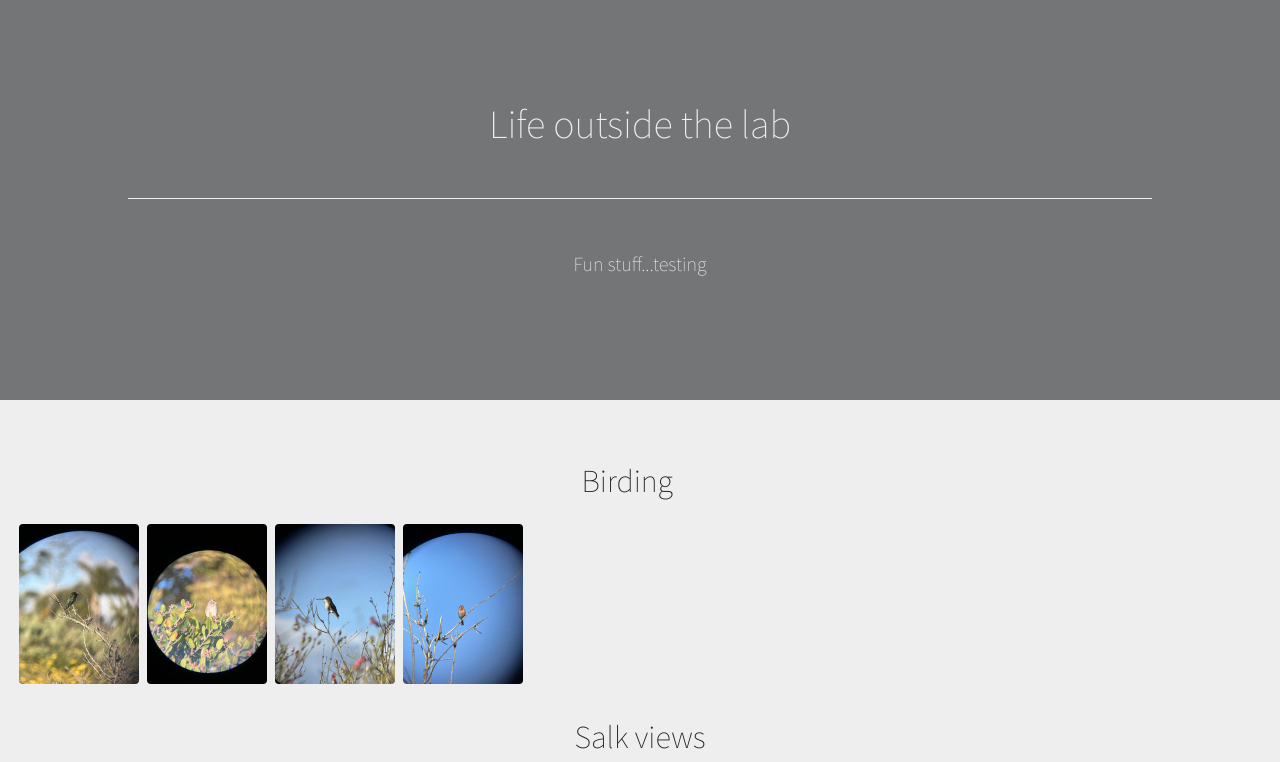
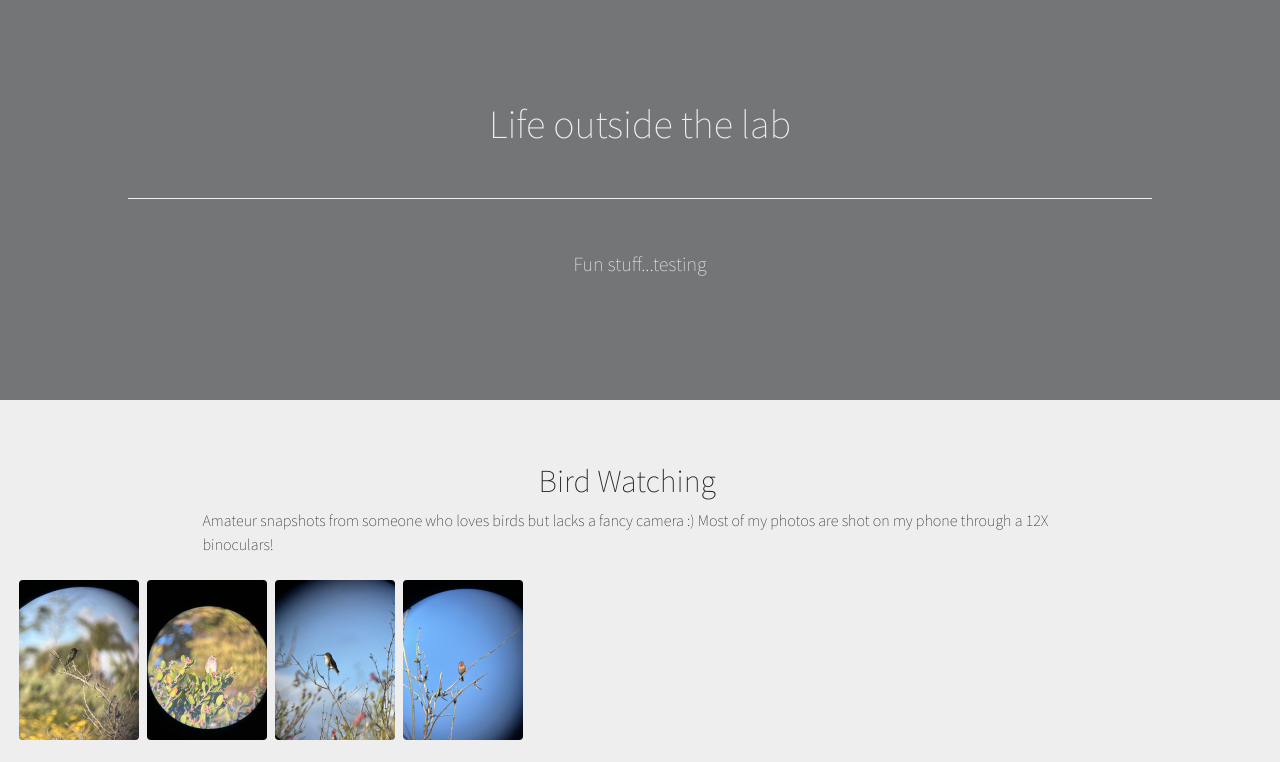
Before and after one commit to Meenakshi-Asokan/gallery1, a plain HTML site: page index.html in a window 1280 px wide. Shown: the top 762 px of the page. Drawn offline with nearby package versions, Linux system fonts and the light colour scheme.

Commit message:
Update index.html

```diff
--- a/index.html
+++ b/index.html
@@ -92,14 +92,14 @@
 
         <h2>
           <a name="section_0"></a>
-          Birding
+          Bird Watching
           <a href="#section_0">
               <svg class="section-link-icon" xmlns="http://www.w3.org/2000/svg" fill="none" viewBox="0 0 24 24" stroke="currentColor">
                   <path stroke-linecap="round" stroke-linejoin="round" stroke-width="2" d="M13.828 10.172a4 4 0 00-5.656 0l-4 4a4 4 0 105.656 5.656l1.102-1.101m-.758-4.899a4 4 0 005.656 0l4-4a4 4 0 00-5.656-5.656l-1.1 1.1" />
               </svg>
           </a>
         </h2>
-        <p></p>
+        <p>Amateur snapshots from someone who loves birds but lacks a fancy camera :) Most of my photos are shot on my phone through a 12X binoculars! </p>
     </div>
   </div>
 
```
